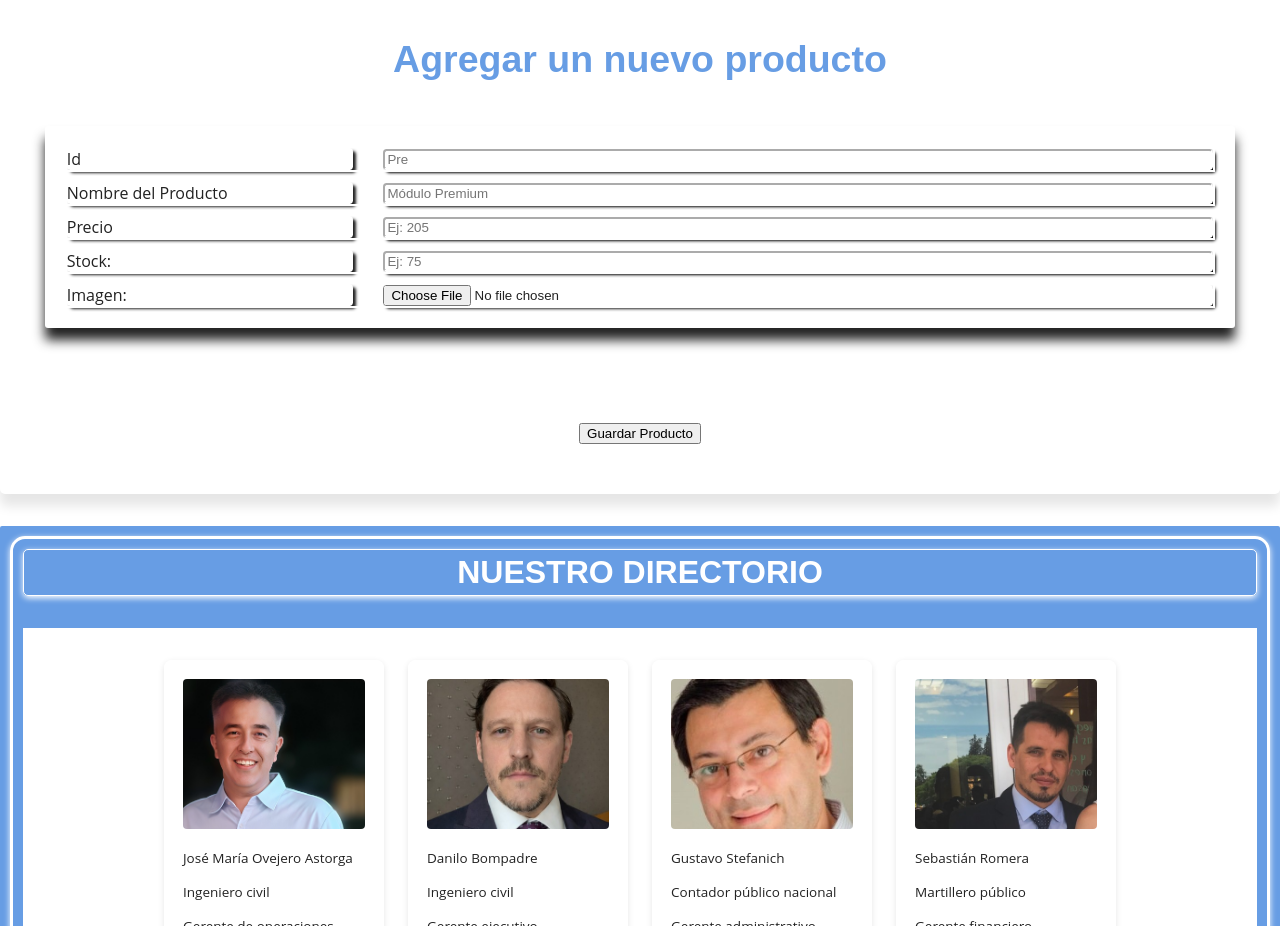
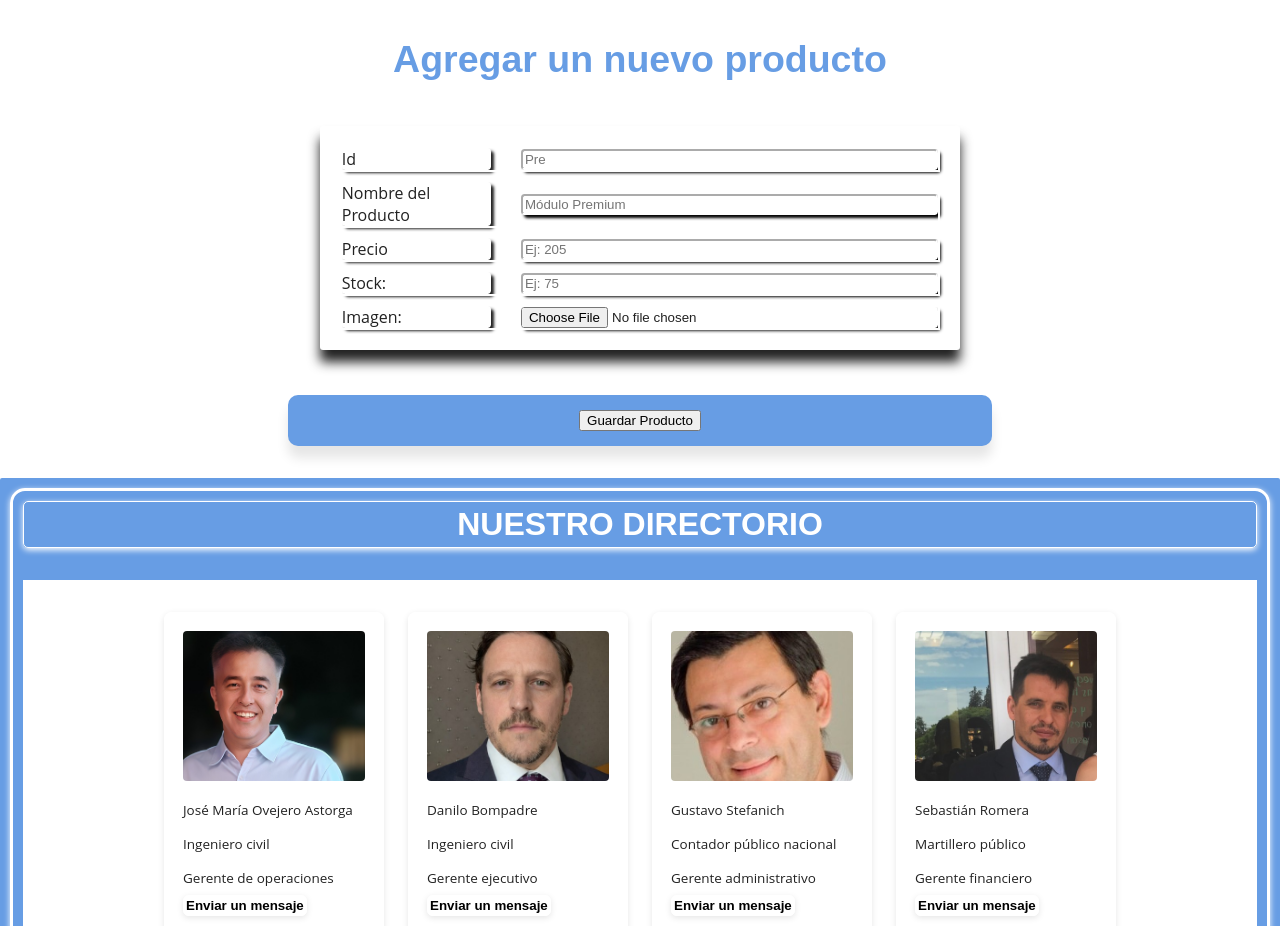
Before and after one commit to josemariaovejeroastorga/EjercicioClase3, a React (Vite) app: page / in a window 1280 px wide. Shown: the part 1020-1946 px from the top of the page. Built offline with nearby package versions, Linux system fonts and the light colour scheme.

Commit message:
styles formulario y divbutton modificados en module.css's

```diff
--- a/src/componentes/FormulariosProductos/FormularioProductos.module.css
+++ b/src/componentes/FormulariosProductos/FormularioProductos.module.css
@@ -4,13 +4,15 @@
         font-size: 37.5px;
 }
 .formulario {
+
+    width: 50%;
     display: flex;
     flex-direction: column;
     background-color: white;
     border-radius: 3px;
     box-shadow: 0px 12px 12px;
     padding: 1.7%;
-    margin: 45px;
+    margin: 45px auto;
     gap: 12px;
 
 }
@@ -47,10 +49,17 @@
 .divbutton{
     display: flex;
     justify-content: center;
-    background-color: color var(--color-sbo);
+    background-color: var(--color-sbo);
+    border-radius: 10px;
+    padding: 0.5%;
+    margin: 1.5% auto;
+    width: 55%;
     border-color: white;
-    border-radius: 5px;
     box-shadow: 0 12px 12px rgba(0, 0, 0, 0.1);
     transition: transform 0.2s, box-shadow 0.2s;
-    padding: 50px;
+    padding: 15px;
 }
+.divbutton:hover {
+    transform: translateY(-4px);
+    box-shadow: 0 4px 12px rgba(0, 0, 0, 0.15);
+}
```
